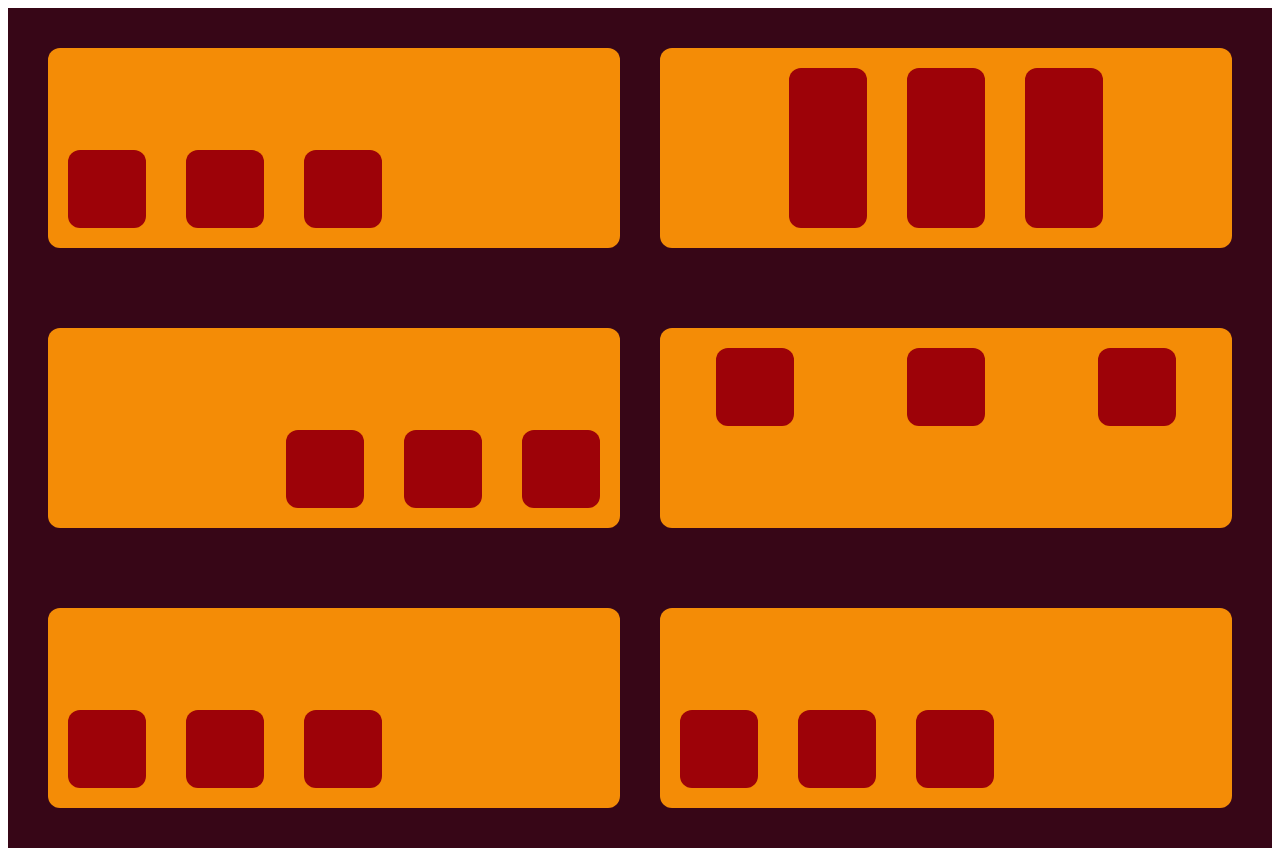
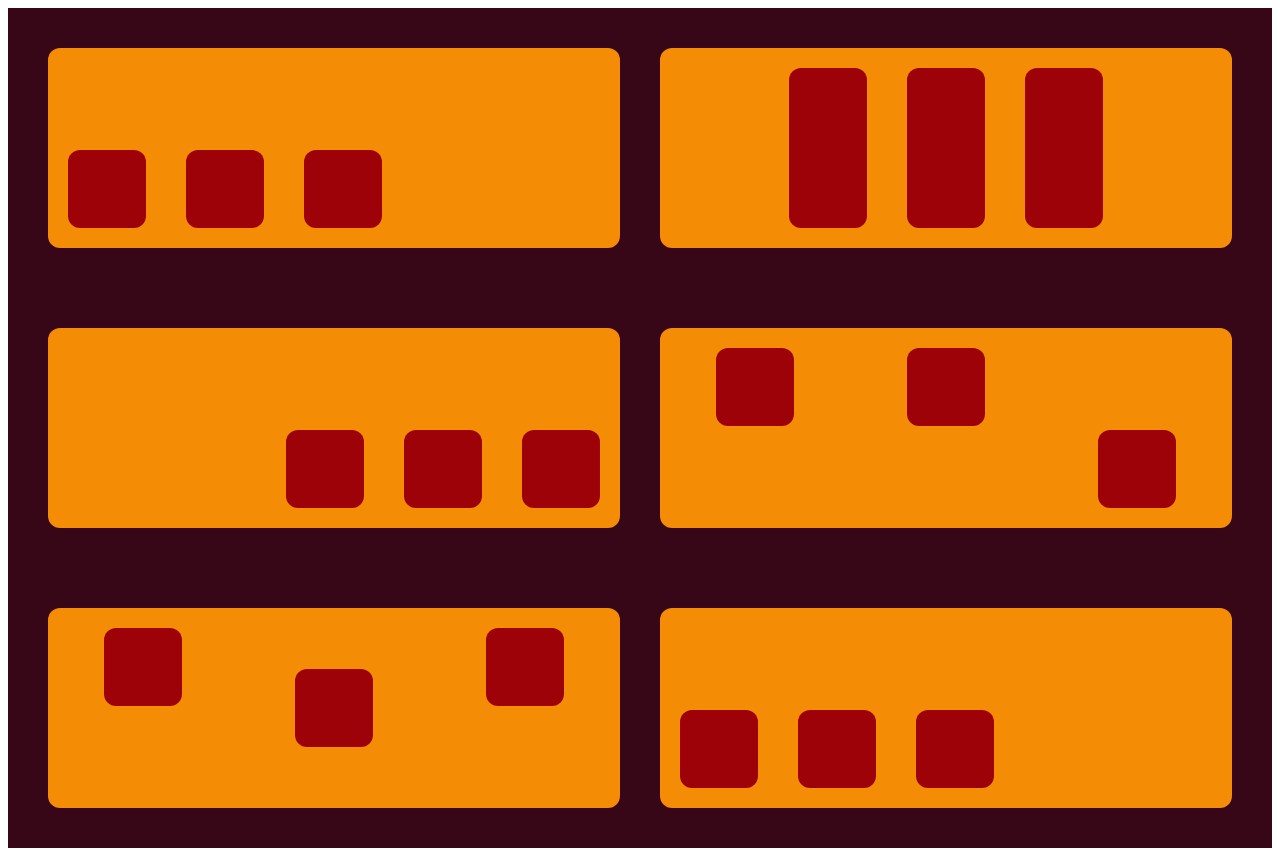
Before and after one commit to sheilapolichetti/Figma, a plain HTML site: page index.html in a window 1280 px wide. Drawn offline with Linux system fonts and the light colour scheme.

Commit message:
middle changes

```diff
--- a/index.html
+++ b/index.html
@@ -30,20 +30,20 @@
       <section class="box box4">
         <div class="item"></div>
         <div class="item"></div>
-        <div class="item"></div>
+        <div class="item last"></div>
       </section>
     </div>
 
     <div class="row">
       <section class="box box5">
         <div class="item"></div>
-        <div class="item"></div>
+        <div class="item middle"></div>
         <div class="item"></div>
       </section>
 
       <section class="box box6">
         <div class="item"></div>
-        <div class="item"></div>
+        <div class="item center"></div>
         <div class="item"></div>
       </section>
     </div>
--- a/styles.css
+++ b/styles.css
@@ -47,12 +47,23 @@
     justify-content: space-around;
 }
 
-.box4 .item:last-of-type {
-    align-items: flex-end;
+.last {
+    align-self: flex-end;
 
 }
 
 .box5 {
+    justify-content: space-around;
+    align-items: stretch;
+
+}
+
+.box5 .item .middle {
+    height: auto;
+}
+
+.middle {
+    align-self: center;
 
 }
 
```
